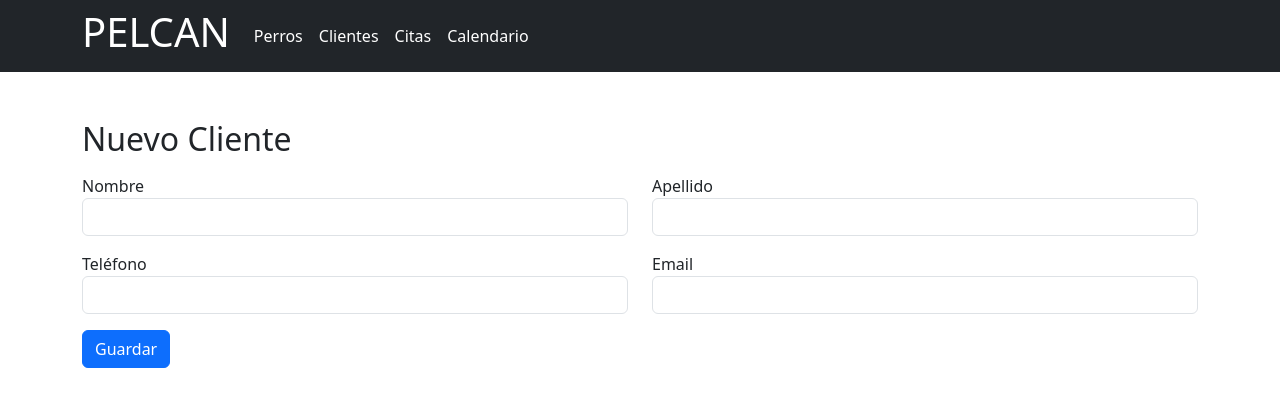
After one commit to TH0RlN/PELCAN, a Django app: page /cliente/new/ in a window 1280 px wide. The commit adds this page. Shown: the top 407 px of the page. Run offline with Django 4.2, Linux system fonts and the light colour scheme.

Commit message:
client form created

```diff
--- /dev/null
+++ b/pelcan/viewer/templates/viewer/cliente_new.html
@@ -0,0 +1,43 @@
+{% extends 'viewer/template.html' %}
+
+{% block content %}
+<div class="container my-5">
+    <h2>Nuevo Cliente</h2>
+    <form action="/cliente/new/" method="post">
+        {% csrf_token %}
+        <div class="row my-3">
+            <div class="col-md">
+                <div class="form-group">
+                    <label for="nombre">Nombre</label>
+                    <input type="text" class="form-control" id="nombre" name="nombre" required>
+                </div>
+            </div>
+            <div class="col-md">
+                <div class="form-group">
+                    <label for="apellido">Apellido</label>
+                    <input type="text" class="form-control" id="apellido" name="apellido" required>
+                </div>
+            </div>
+        </div>
+        <div class="row my-3">
+            <div class="col-md">
+                <div class="form-group">
+                    <label for="telefono">Teléfono</label>
+                    <input type="text" class="form-control" id="telefono" name="telefono" required>
+                </div>
+            </div>
+            <div class="col-md">
+                <div class="form-group">
+                    <label for="email">Email</label>
+                    <input type="email" class="form-control" id="email" name="email" required>
+                </div>
+            </div>
+        </div>
+        <div class="row my-3">
+            <div class="col-md">
+                <button type="submit" class="btn btn-primary">Guardar</button>
+            </div>
+        </div>
+    </form>
+</div>
+{% endblock content %}
--- a/pelcan/viewer/templates/viewer/template.html
+++ b/pelcan/viewer/templates/viewer/template.html
@@ -1,6 +1,8 @@
 <!DOCTYPE html>
 <html lang="es">
 <head>
+    {% block scripts %}
+    {% endblock scripts %}
     <meta charset="UTF-8">
     <meta name="viewport" content="width=device-width, initial-scale=1.0">
     <link href="https://cdn.jsdelivr.net/npm/bootstrap@5.3.2/dist/css/bootstrap.min.css" rel="stylesheet" integrity="sha384-T3c6CoIi6uLrA9TneNEoa7RxnatzjcDSCmG1MXxSR1GAsXEV/Dwwykc2MPK8M2HN" crossorigin="anonymous">
--- a/pelcan/viewer/urls.py
+++ b/pelcan/viewer/urls.py
@@ -9,6 +9,7 @@ urlpatterns = [
     path("perro/<int:perro_id>/", views.perro),
     path("cliente/", views.clientes),
     path("cliente/<int:cliente_id>/", views.cliente),
+    path("cliente/new/", views.cliente_new),
     path("calendario/", views.calendario),
     path("citas/", views.citas),
 ]
--- a/pelcan/viewer/views.py
+++ b/pelcan/viewer/views.py
@@ -1,5 +1,7 @@
 from django.shortcuts import render, get_object_or_404
+from django.views.decorators.csrf import requires_csrf_token
 from .models import Cita, Perro, Cliente
+from .forms import ClienteForm
 from calendar import HTMLCalendar
 import datetime
 
@@ -35,6 +37,25 @@ def cliente(request, cliente_id):
 
     return render(request, "viewer/cliente_details.html", context)
 
+@requires_csrf_token
+def cliente_new(request):
+    if request.method == "POST":
+        form = ClienteForm(request.POST)
+        if form.is_valid():
+            nombre = form.cleaned_data["nombre"]
+            apellido = form.cleaned_data["apellido"]
+            telefono = form.cleaned_data["telefono"]
+            email = form.cleaned_data["email"]
+
+            new = Cliente(nombre=nombre, apellido=apellido, telefono=telefono, email=email)
+            new.save()
+
+            return cliente(request, new.id)
+        else:
+            return render(request, "viewer/cliente_new.html", {"form": form})
+    else:
+        return render(request, "viewer/cliente_new.html")
+
 def calendario(request):
     citas = Cita.objects.all()
     context = {"citas": citas}
```
Also changed, not shown: pelcan/viewer/forms.py (+14 -0 lines).
